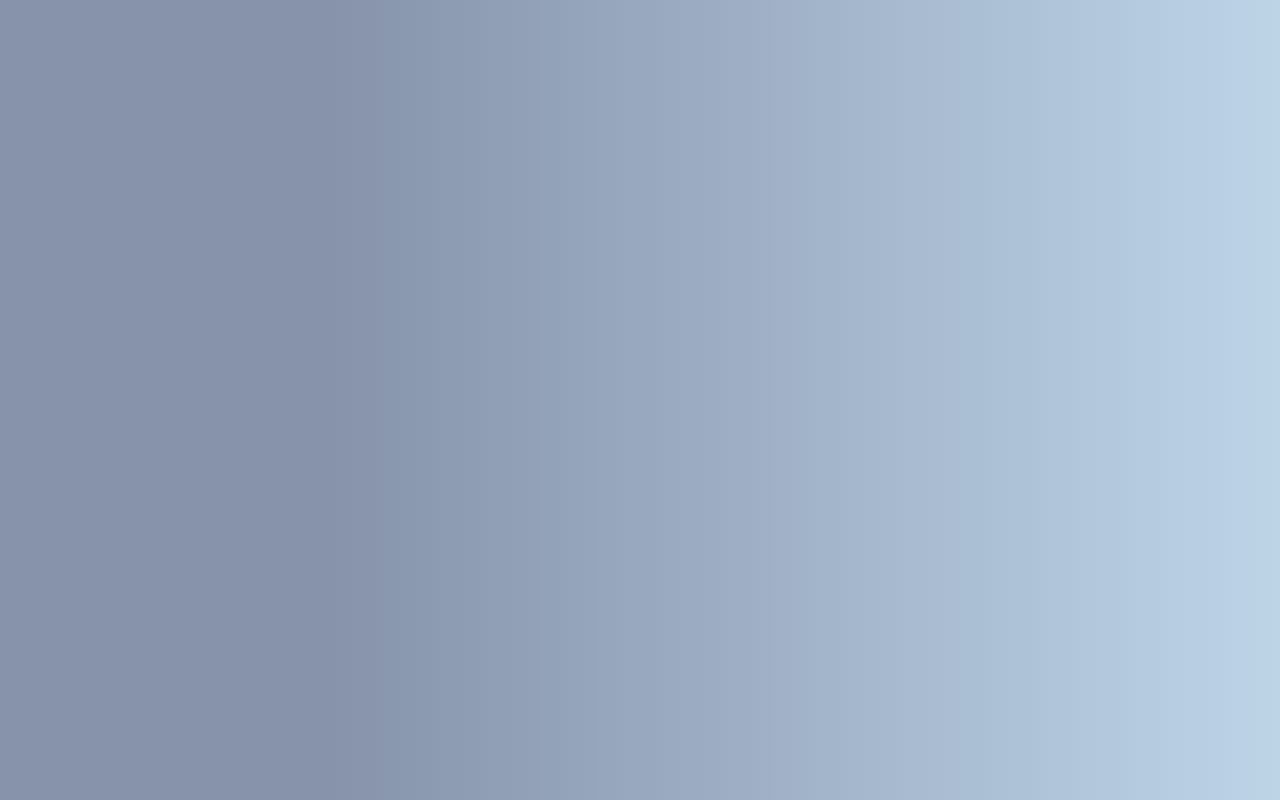
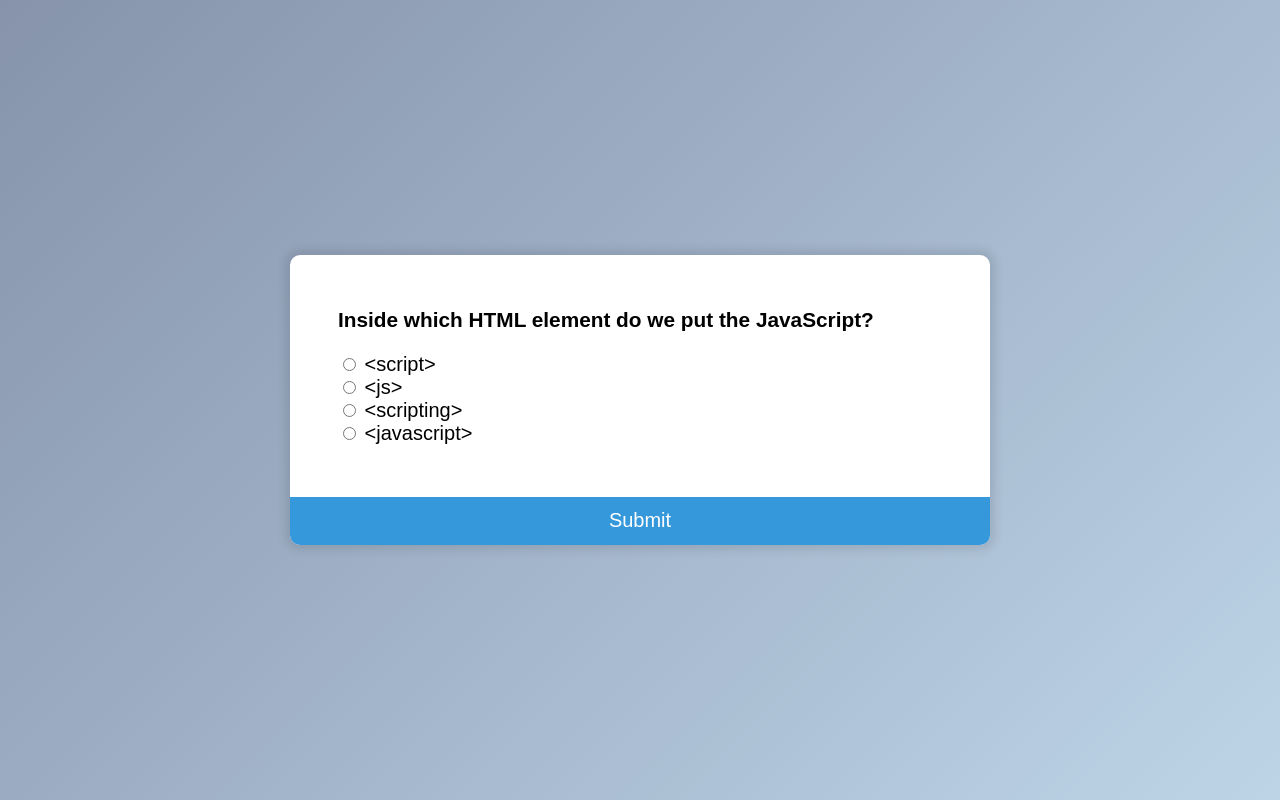
Before and after one commit to mjackson16/quiz-app, a plain HTML site: page index.html in a window 1280 px wide. Drawn offline with Linux system fonts and the light colour scheme; a web font is replaced by a local one.

Commit message:
Add HTML, CSS styles, and JS Logic

```diff
--- a/css/style.css
+++ b/css/style.css
@@ -1,4 +1,60 @@
+@import url('https://fonts.googleapis.com/css2?family=Palanquin&display=swap');
+* {
+    box-sizing: border-box;
+}
+
 body {
     background-color: #bdd4e7;
-    background-image: linear-gradient(315deg, #bdd4e7 0%, #8693ab 74%);
+    background-image: linear-gradient(315deg, #bdd4e7 0%, #8693ab 100%);
+    font-family: 'Palanquin', sans-serif;
+    margin: 0;
+    min-height: 100vh;
+    display: flex;
+    justify-content: center;
+    align-items: center;
+    overflow: hidden;
 }
+
+h2 {
+    margin: 0;
+    text-align: center;
+
+}
+
+h3 {
+    font-size: 1.3rem;
+}
+
+ul {
+    list-style-type: none;
+    font-size: 1.25rem;
+    padding: 0;
+}
+
+.quiz-container {
+    background-color: #fff;
+    width: 700px;
+    border-radius: 10px;
+    box-shadow: 0 0 10px 5px rgba(0, 0, 0, 0.1);
+    max-width: 100%;
+    overflow: hidden;
+}
+
+.quiz-header {
+    padding: 2rem 3rem 2rem 3rem;
+}
+
+button {
+    background-color: #3498db;
+    display: block;
+    height: 3rem;
+    color: white;
+    border: none;
+    width: 100%;
+    font-size: 1.25rem;
+    font-family: inherit;
+}
+
+button:hover {
+    background-color: #2a7aaf;
+}
--- a/index.html
+++ b/index.html
@@ -1,17 +1,37 @@
 <!DOCTYPE html>
 <html lang="en">
-<head>
-    <meta charset="UTF-8">
-    <meta http-equiv="X-UA-Compatible" content="IE=edge">
-    <meta name="viewport" content="width=device-width, initial-scale=1.0">
-    <title>Quiz</title>
-    <link rel="stylesheet" href="./css/style.css">
-</head>
-<body>
+  <head>
+    <meta charset="UTF-8" />
+    <meta http-equiv="X-UA-Compatible" content="IE=edge" />
+    <meta name="viewport" content="width=device-width, initial-scale=1.0" />
+    <title>JavaScript Quiz</title>
+    <link rel="stylesheet" href="./css/style.css" />
+    <script src="./js/script.js" defer></script>
+  </head>
+  <body>
     <div class="quiz-container">
-
-
-
+      <div class="quiz-header">
+        <h3 id="question">Question text</h3>
+        <ul>
+          <li>
+            <input type="radio" name="answer" id="a" class="answer" />
+            <label id="a_text" for="a">Question</label>
+          </li>
+          <li>
+            <input type="radio" name="answer" id="b" class="answer" />
+            <label id="b_text" for="b">Question</label>
+          </li>
+          <li>
+            <input type="radio" name="answer" id="c" class="answer" />
+            <label id="c_text" for="c">Question</label>
+          </li>
+          <li>
+            <input type="radio" name="answer" id="d" class="answer" />
+            <label id="d_text" for="d">Question</label>
+          </li>
+        </ul>
+      </div>
+      <button id="submit">Submit</button>
     </div>
-</body>
+  </body>
 </html>
--- a/js/script.js
+++ b/js/script.js
@@ -0,0 +1,94 @@
+const questionEl = document.getElementById('question');
+const a_text = document.getElementById('a_text');
+const b_text = document.getElementById('b_text');
+const c_text = document.getElementById('c_text');
+const d_text = document.getElementById('d_text');
+const aAnswer = document.getElementById('a');
+const bAnswer = document.getElementById('b');
+const cAnswer = document.getElementById('c');
+const dAnswer = document.getElementById('d');
+const quizContainer = document.querySelector('.quiz-container');
+const answerEls = document.querySelectorAll('.answer');
+
+const submitBtn = document.getElementById('submit');
+
+const quizData = [
+    {
+        question: 'Inside which HTML element do we put the JavaScript?',
+        a: '<script>',
+        b: '<js>',
+        c: '<scripting>',
+        d: '<javascript>',
+        correct: 'a',
+    },
+    {
+        question:
+            'Which of the following will write the message “Hello DataFlair!” in an alert box?',
+        a: 'alertBox(“Hello DataFlair!”);',
+        b: 'alert(Hello DataFlair!);',
+        c: 'msgAlert(“Hello DataFlair!”);',
+        d: 'alert(“Hello DataFlair!”);',
+        correct: 'd',
+    },
+];
+
+let currentQuestion = 0;
+let answerChoice;
+
+let score = 0;
+
+function loadQuiz() {
+    const currentQuizData = quizData[currentQuestion];
+
+    questionEl.innerHTML = currentQuizData.question;
+    a_text.innerText = currentQuizData.a;
+    b_text.innerText = currentQuizData.b;
+    c_text.innerText = currentQuizData.c;
+    d_text.innerText = currentQuizData.d;
+
+    answerChoice = getChecked();
+
+    if (answerChoice === currentQuizData.correct) {
+        score++;
+    }
+}
+
+function getChecked() {
+    let answer;
+
+    for (const answerEl of answerEls) {
+        if (answerEl.checked) {
+            return answerEl.id;
+        }
+    }
+    return undefined;
+}
+
+loadQuiz();
+
+submitBtn.addEventListener('click', () => {
+    //Store selected choice in answer
+    const answer = getChecked();
+
+    //Check to see if any choice is selected is
+    if (answer) {
+        if (answer === quizData[currentQuestion].correct) {
+            score++;
+        }
+
+        //Deselect choice
+         for (const answerEl of answerEls) {
+             if (answerEl.checked) {
+                 answerEl.checked = false;
+             }
+         }
+
+        currentQuestion++;
+
+        if (currentQuestion < quizData.length) {
+            loadQuiz();
+        } else {
+            quizContainer.innerHTML= `<h2>You've scored ${score} out of ${quizData.length}!<h2>`;
+        }
+    }
+});
```
